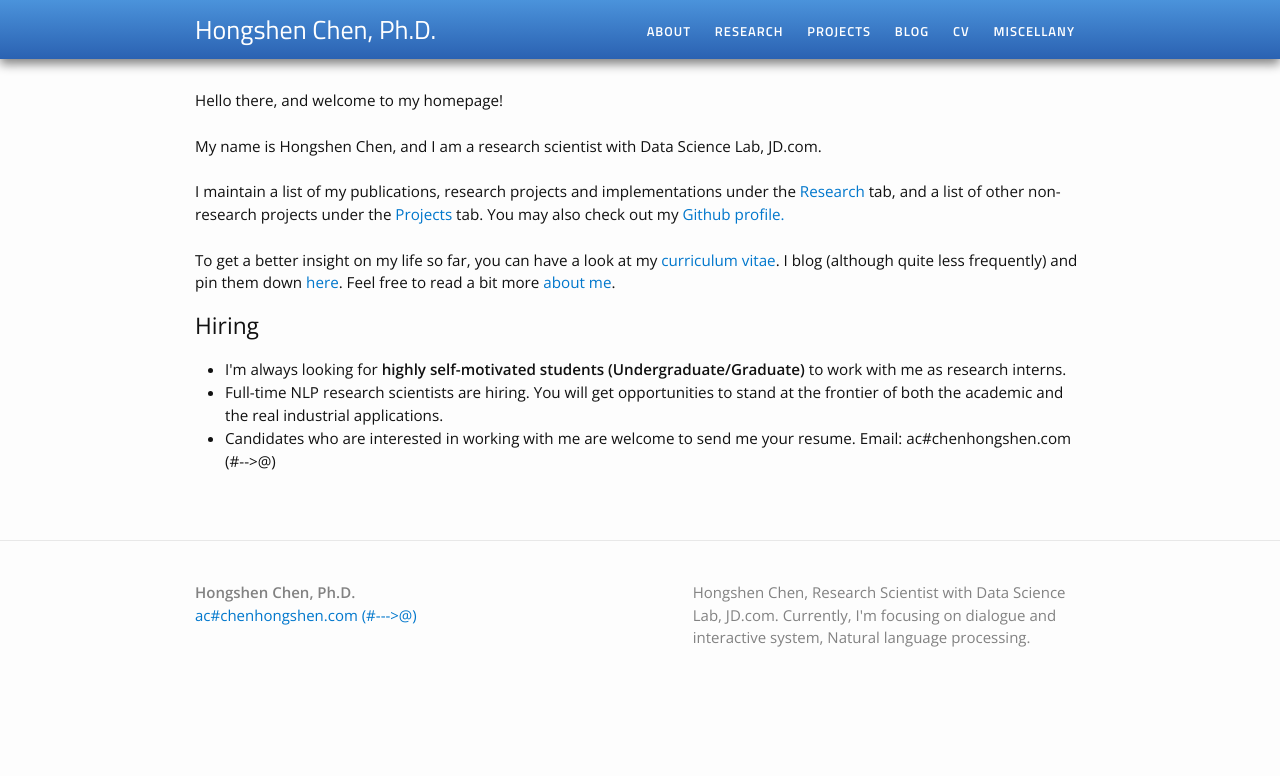
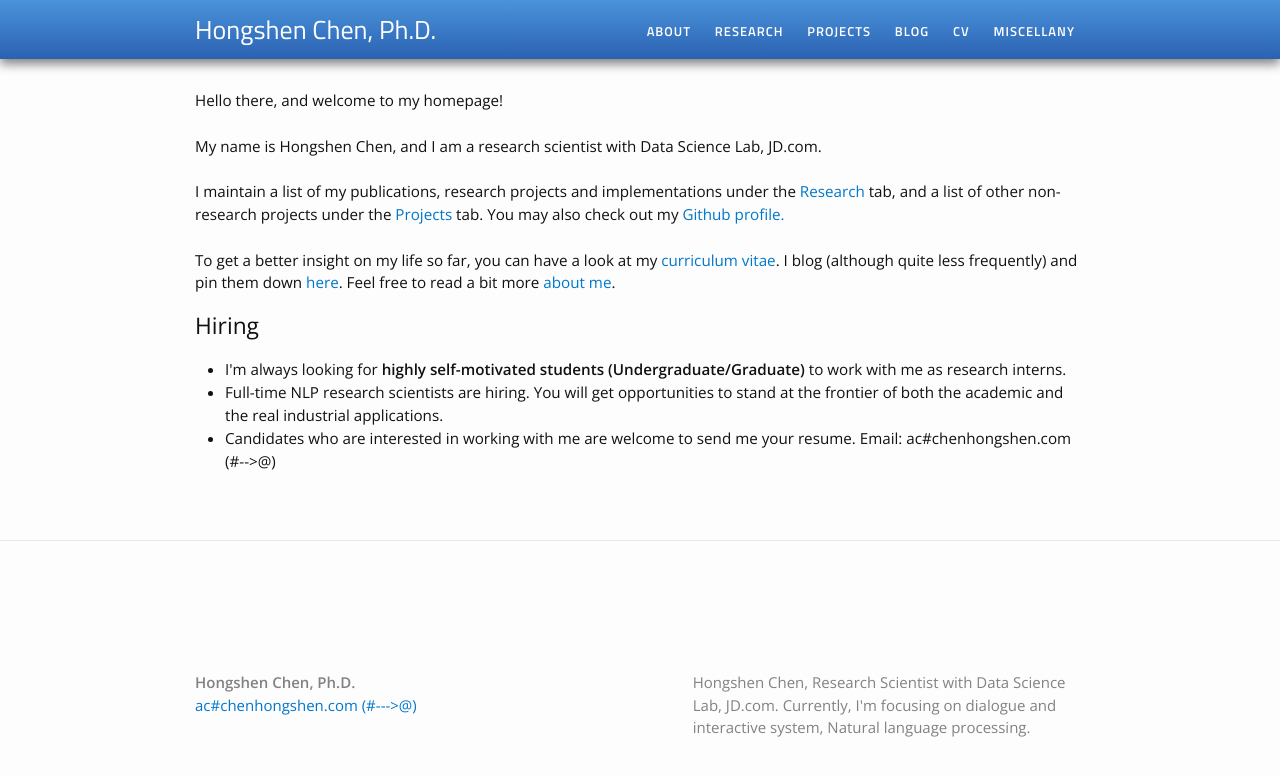
Before and after one commit to chenhongshen/chenhongshen.github.io, a Jekyll site: the page built from index.html, in a window 1280 px wide. Shown: the top 776 px of the page. Built offline with Jekyll 4.4.1, drawn with Linux system fonts in a browser that asks for light colours; a script that is not in the unit is left out.

Commit message:
Update footer.html

```diff
--- a/_includes/footer.html
+++ b/_includes/footer.html
@@ -6,7 +6,7 @@
 
     <div class="footer-col-wrapper">
 
-      <div style="width:10px; height:10px;">
+      <div style="width:100px; height:100px;">
       <script type="text/javascript" id="clstr_globe" src="//cdn.clustrmaps.com/globe.js?d=QQPxeEBMHzFqGQ-Y-kOTyqzZSeDMBpyXlxM41V9W6RQ"></script>
       </div>
 
```
